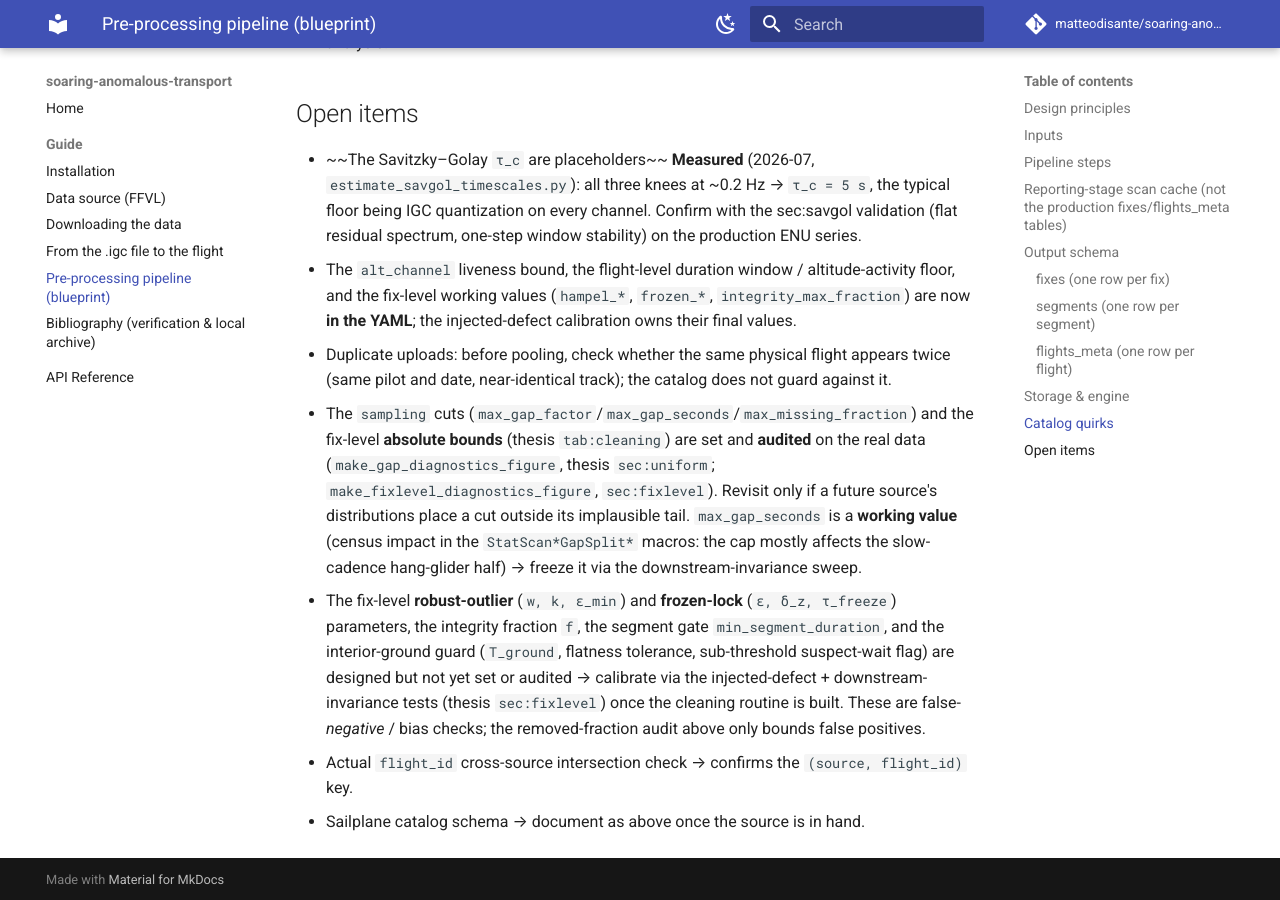
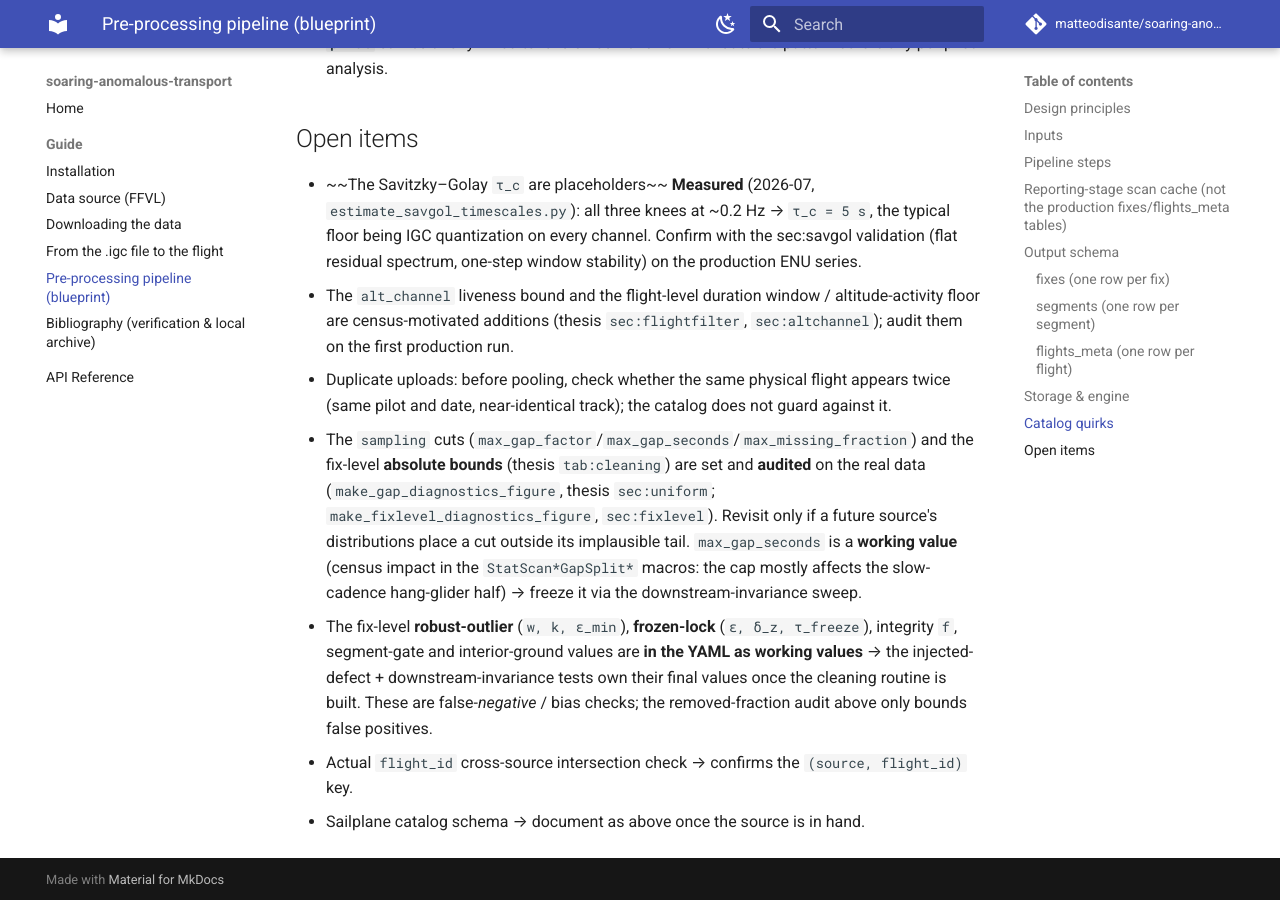
Before and after one commit to matteodisante/soaring-anomalous-transport, an MkDocs documentation site: the page built from docs/guide/preprocessing-pipeline.md, in a window 1280 px wide and 900 px high, scrolled down 6966 px. Built offline with MkDocs 1.6.1 and Material for MkDocs 9.7.7, drawn with Linux system fonts in a browser that asks for light colours; comment, search, counter and statistics services are not loaded; some of the changed text lies outside the part shown.

Commit message:
audit(global): consistency sweep across every document
Thirteen stale statements found and fixed after the day's changes: ranges
still quoted where values are now pinned (k, w, eps, tau_freeze in body and
appendix); "joins the config when the routine is built" where the keys now
exist; two blueprint open items contradicting each other about the same
parameters; "two track quantities" where the filter has three criteria;
the repro-table caption counting two figure scripts where there are four.

One reconciliation of substance: the body's smoothing section predicted
asymmetric windows (smooth barometer, noisy GNSS vertical) and the
measurement contradicted it -- the three knees coincide at ~0.2 Hz, the
asymmetry lives in the spectrum's level, not its knee -- so the text now
states the expectation, the measurement, and why the per-channel
conditioning stays for the noisy minority. The baro-liveness check joined
impl:altchannel and the blueprint's altitude bullet; the timescales script
joined the reproducibility table.

Verified: no stale grep hits, mkdocs builds, 78 tests pass, thesis and
logbook compile with 0 errors / 0 undefined references / 0 overfull boxes.

```diff
--- a/docs/guide/preprocessing-pipeline.md
+++ b/docs/guide/preprocessing-pipeline.md
@@ -231,10 +232,9 @@
   `estimate_savgol_timescales.py`): all three knees at ~0.2 Hz → `τ_c = 5 s`, the typical
   floor being IGC quantization on every channel. Confirm with the sec:savgol validation
   (flat residual spectrum, one-step window stability) on the production ENU series.
-- The `alt_channel` liveness bound, the flight-level duration window / altitude-activity
-  floor, and the fix-level working values (`hampel_*`, `frozen_*`,
-  `integrity_max_fraction`) are now **in the YAML**; the injected-defect calibration owns
-  their final values.
+- The `alt_channel` liveness bound and the flight-level duration window /
+  altitude-activity floor are census-motivated additions (thesis `sec:flightfilter`,
+  `sec:altchannel`); audit them on the first production run.
 - Duplicate uploads: before pooling, check whether the same physical flight appears twice
   (same pilot and date, near-identical track); the catalog does not guard against it.
 - The `sampling` cuts (`max_gap_factor`/`max_gap_seconds`/`max_missing_fraction`) and the
@@ -245,12 +245,10 @@
   **working value** (census impact in the `StatScan*GapSplit*` macros: the cap mostly
   affects the slow-cadence hang-glider half) → freeze it via the downstream-invariance
   sweep.
-- The fix-level **robust-outlier** (`w, k, ε_min`) and **frozen-lock** (`ε, δ_z, τ_freeze`)
-  parameters, the integrity fraction `f`, the segment gate `min_segment_duration`, and the
-  interior-ground guard (`T_ground`, flatness tolerance, sub-threshold suspect-wait flag)
-  are designed but not yet set or audited →
-  calibrate via the injected-defect + downstream-invariance tests (thesis `sec:fixlevel`) once the
-  cleaning routine is built. These are false-*negative* / bias checks; the removed-fraction
-  audit above only bounds false positives.
+- The fix-level **robust-outlier** (`w, k, ε_min`), **frozen-lock** (`ε, δ_z, τ_freeze`),
+  integrity `f`, segment-gate and interior-ground values are **in the YAML as working
+  values** → the injected-defect + downstream-invariance tests own their final values once
+  the cleaning routine is built. These are false-*negative* / bias checks; the
+  removed-fraction audit above only bounds false positives.
 - Actual `flight_id` cross-source intersection check → confirms the `(source, flight_id)` key.
 - Sailplane catalog schema → document as above once the source is in hand.
```
Also changed, not shown: other parts of docs/guide/preprocessing-pipeline.md (+3 -2 lines), 4 other files.
